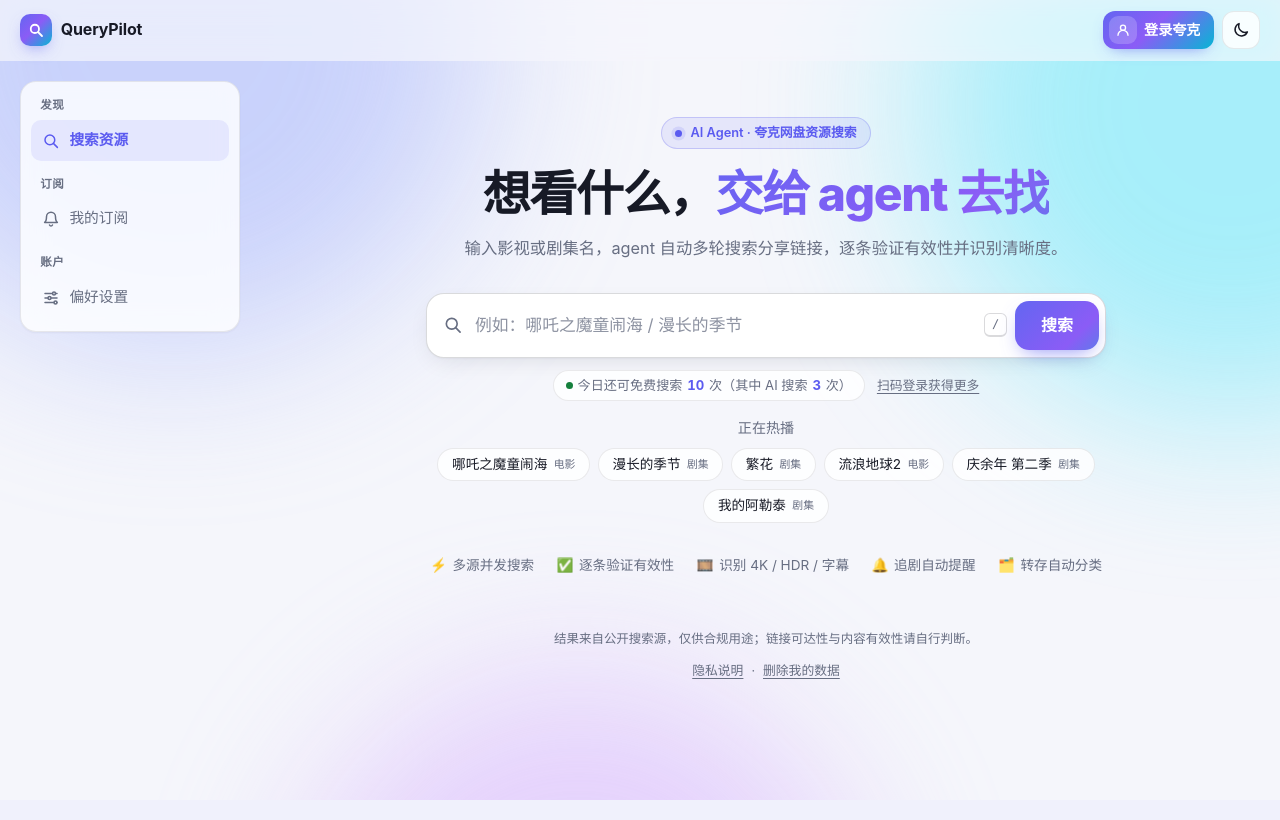
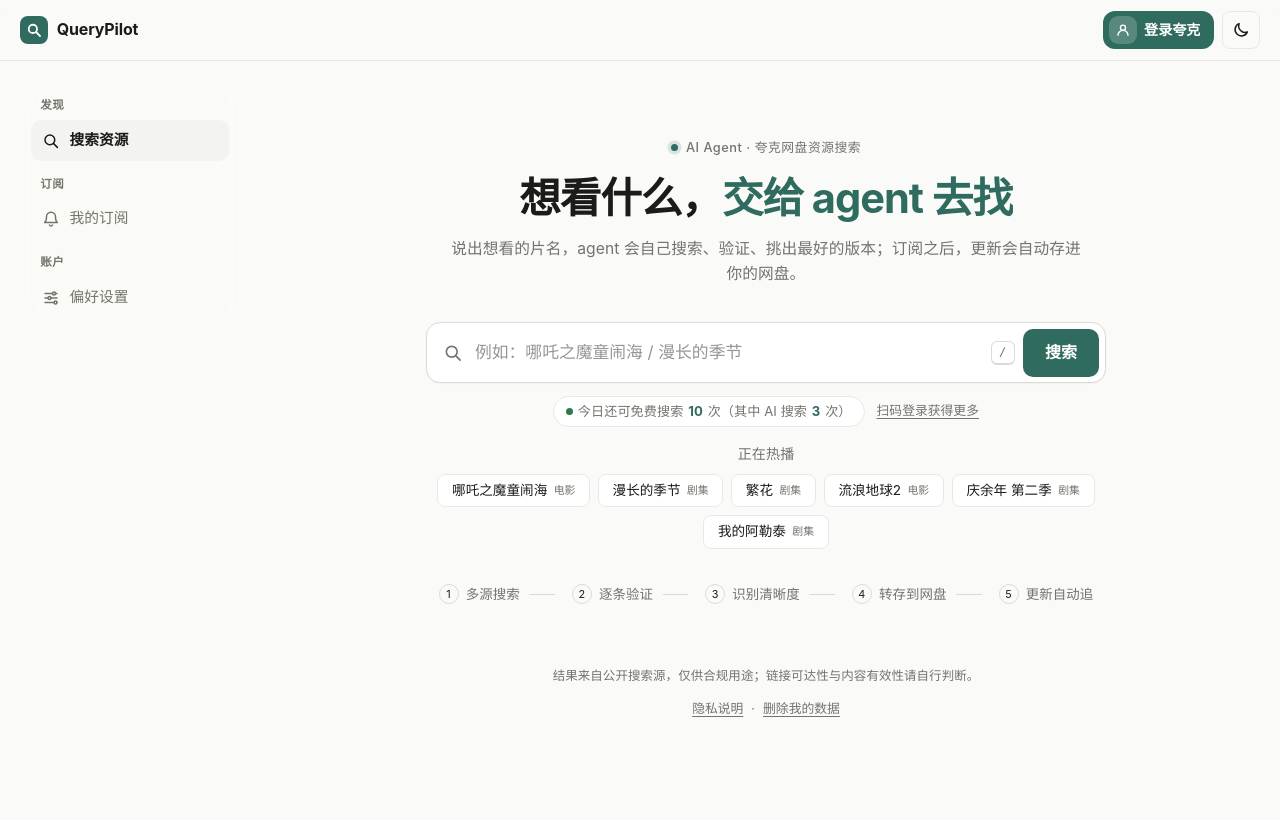
Before and after one commit to czczccc/QueryPilot, a FastAPI app: page / in a window 1280 px wide. Run offline with FastAPI, Linux system fonts and the light colour scheme; data that the repository does not hold is empty.

Commit message:
前端视觉重设计：安静的工作台风格 (#87)
* style(ui): 重设计为安静的工作台风格（中性色、松绿强调、细线分层、首页 agent 流程）

Co-Authored-By: Claude Opus 5.5 (1M context) <noreply@anthropic.com>
Claude-Session: https://claude.ai/code/session_01UfZewbN76DoQwtKbXsnJtj

* style(ui): 手机端流程换行、去掉登录按钮阴影

Co-Authored-By: Claude Opus 5.5 (1M context) <noreply@anthropic.com>
Claude-Session: https://claude.ai/code/session_01UfZewbN76DoQwtKbXsnJtj

* style(ui): 手机底部导航保留底色

Co-Authored-By: Claude Opus 5.5 (1M context) <noreply@anthropic.com>
Claude-Session: https://claude.ai/code/session_01UfZewbN76DoQwtKbXsnJtj

---------

Co-authored-by: Claude <noreply@anthropic.com>

```diff
--- a/app/static/styles.css
+++ b/app/static/styles.css
@@ -1,95 +1,100 @@
 /* ================= 设计变量（浅色为默认，深色见下方） ================= */
 :root {
-  --bg: #f5f6fb;
-  --surface: rgba(255, 255, 255, 0.82);
+  --bg: #fafaf8;
+  --surface: #ffffff;
   --surface-solid: #ffffff;
-  --surface-2: #f1f3f9;
-  --text: #171a26;
-  --muted: #676e82;
-  --border: rgba(23, 26, 38, 0.09);
-  --border-strong: rgba(23, 26, 38, 0.16);
-  --accent: #5b5bf0;
-  --accent-soft: rgba(91, 91, 240, 0.1);
-  --accent-line: rgba(91, 91, 240, 0.25);
-  --grad: linear-gradient(135deg, #6366f1 0%, #8b5cf6 45%, #06b6d4 100%);
-  --ok: #15803d;
-  --ok-soft: rgba(22, 163, 74, 0.12);
-  --warn: #b45309;
-  --warn-soft: rgba(245, 158, 11, 0.14);
-  --danger: #dc2626;
-  --danger-soft: rgba(239, 68, 68, 0.11);
-  --info: #1d4ed8;
-  --info-soft: rgba(59, 130, 246, 0.12);
-  --neutral-soft: rgba(100, 116, 139, 0.12);
-  --topbar-bg: rgba(245, 246, 251, 0.72);
-  --shadow-sm: 0 1px 2px rgba(16, 24, 40, 0.05);
-  --shadow: 0 1px 2px rgba(16, 24, 40, 0.04), 0 8px 24px -8px rgba(16, 24, 40, 0.12);
-  --shadow-lg: 0 20px 48px -16px rgba(40, 40, 120, 0.28);
-  --ring: 0 0 0 4px rgba(91, 91, 240, 0.18);
-  --radius: 16px;
-  --blob-opacity: 0.55;
+  --surface-2: #f3f3f0;
+  --text: #1b1b19;
+  --muted: #74736d;
+  --border: #e9e8e3;
+  --border-strong: #dcdad4;
+  --accent: #2f6b5e;
+  --accent-soft: rgba(47, 107, 94, 0.08);
+  --accent-line: rgba(47, 107, 94, 0.28);
+  --grad: #2f6b5e;
+  --ok: #2f7a4f;
+  --ok-soft: rgba(47, 122, 79, 0.09);
+  --warn: #9a6516;
+  --warn-soft: rgba(176, 124, 34, 0.1);
+  --danger: #b4403a;
+  --danger-soft: rgba(180, 64, 58, 0.08);
+  --info: #3d5f8c;
+  --info-soft: rgba(61, 95, 140, 0.08);
+  --neutral-soft: rgba(116, 115, 109, 0.1);
+  --topbar-bg: rgba(250, 250, 248, 0.86);
+  --shadow-sm: 0 1px 2px rgba(27, 27, 25, 0.04);
+  --shadow: 0 1px 2px rgba(27, 27, 25, 0.04);
+  --shadow-lg: 0 12px 32px -12px rgba(27, 27, 25, 0.18);
+  --ring: 0 0 0 3px rgba(47, 107, 94, 0.14);
+  --radius: 12px;
+  --blob-opacity: 0;
   --ease: cubic-bezier(0.22, 1, 0.36, 1);
+  --on-accent: #ffffff;
   color-scheme: light;
 }
 
 @media (prefers-color-scheme: dark) {
   :root:not([data-theme="light"]) {
-    --bg: #0b0d14;
-    --surface: rgba(22, 25, 38, 0.78);
-    --surface-solid: #161926;
-    --surface-2: #1c2030;
-    --text: #e8eaf3;
-    --muted: #9198ad;
-    --border: rgba(255, 255, 255, 0.08);
-    --border-strong: rgba(255, 255, 255, 0.16);
-    --accent: #8b8cff;
-    --accent-soft: rgba(139, 140, 255, 0.14);
-    --accent-line: rgba(139, 140, 255, 0.3);
-    --ok: #4ade80;
-    --ok-soft: rgba(74, 222, 128, 0.13);
-    --warn: #fbbf24;
-    --warn-soft: rgba(251, 191, 36, 0.13);
-    --danger: #f87171;
-    --danger-soft: rgba(248, 113, 113, 0.13);
-    --info: #93c5fd;
-    --info-soft: rgba(96, 165, 250, 0.14);
-    --neutral-soft: rgba(148, 163, 184, 0.14);
-    --topbar-bg: rgba(11, 13, 20, 0.7);
-    --shadow: 0 1px 2px rgba(0, 0, 0, 0.3), 0 8px 24px -8px rgba(0, 0, 0, 0.5);
-    --shadow-lg: 0 20px 48px -16px rgba(0, 0, 0, 0.6);
-    --ring: 0 0 0 4px rgba(139, 140, 255, 0.25);
-    --blob-opacity: 0.3;
+    --bg: #161615;
+    --surface: #1c1c1b;
+    --surface-solid: #1f1f1d;
+    --surface-2: #252523;
+    --text: #ecebe6;
+    --muted: #9c9a93;
+    --border: #2c2b29;
+    --border-strong: #3a3936;
+    --accent: #8cc5b3;
+    --accent-soft: rgba(140, 197, 179, 0.1);
+    --accent-line: rgba(140, 197, 179, 0.3);
+    --grad: #8cc5b3;
+    --ok: #86c79b;
+    --ok-soft: rgba(134, 199, 155, 0.11);
+    --warn: #d9b16a;
+    --warn-soft: rgba(217, 177, 106, 0.11);
+    --danger: #e08a82;
+    --danger-soft: rgba(224, 138, 130, 0.11);
+    --info: #9bb6da;
+    --info-soft: rgba(155, 182, 218, 0.11);
+    --neutral-soft: rgba(156, 154, 147, 0.12);
+    --topbar-bg: rgba(22, 22, 21, 0.86);
+    --shadow: 0 1px 2px rgba(0, 0, 0, 0.3);
+    --shadow-lg: 0 16px 40px -12px rgba(0, 0, 0, 0.6);
+    --ring: 0 0 0 3px rgba(140, 197, 179, 0.18);
+    --blob-opacity: 0;
+    --on-accent: #12211d;
     color-scheme: dark;
   }
 }
 
 :root[data-theme="dark"] {
-  --bg: #0b0d14;
-  --surface: rgba(22, 25, 38, 0.78);
-  --surface-solid: #161926;
-  --surface-2: #1c2030;
-  --text: #e8eaf3;
-  --muted: #9198ad;
-  --border: rgba(255, 255, 255, 0.08);
-  --border-strong: rgba(255, 255, 255, 0.16);
-  --accent: #8b8cff;
-  --accent-soft: rgba(139, 140, 255, 0.14);
-  --accent-line: rgba(139, 140, 255, 0.3);
-  --ok: #4ade80;
-  --ok-soft: rgba(74, 222, 128, 0.13);
-  --warn: #fbbf24;
-  --warn-soft: rgba(251, 191, 36, 0.13);
-  --danger: #f87171;
-  --danger-soft: rgba(248, 113, 113, 0.13);
-  --info: #93c5fd;
-  --info-soft: rgba(96, 165, 250, 0.14);
-  --neutral-soft: rgba(148, 163, 184, 0.14);
-  --topbar-bg: rgba(11, 13, 20, 0.7);
-  --shadow: 0 1px 2px rgba(0, 0, 0, 0.3), 0 8px 24px -8px rgba(0, 0, 0, 0.5);
-  --shadow-lg: 0 20px 48px -16px rgba(0, 0, 0, 0.6);
-  --ring: 0 0 0 4px rgba(139, 140, 255, 0.25);
-  --blob-opacity: 0.3;
-  color-scheme: dark;
+    --bg: #161615;
+    --surface: #1c1c1b;
+    --surface-solid: #1f1f1d;
+    --surface-2: #252523;
+    --text: #ecebe6;
+    --muted: #9c9a93;
+    --border: #2c2b29;
+    --border-strong: #3a3936;
+    --accent: #8cc5b3;
+    --accent-soft: rgba(140, 197, 179, 0.1);
+    --accent-line: rgba(140, 197, 179, 0.3);
+    --grad: #8cc5b3;
+    --ok: #86c79b;
+    --ok-soft: rgba(134, 199, 155, 0.11);
+    --warn: #d9b16a;
+    --warn-soft: rgba(217, 177, 106, 0.11);
+    --danger: #e08a82;
+    --danger-soft: rgba(224, 138, 130, 0.11);
+    --info: #9bb6da;
+    --info-soft: rgba(155, 182, 218, 0.11);
+    --neutral-soft: rgba(156, 154, 147, 0.12);
+    --topbar-bg: rgba(22, 22, 21, 0.86);
+    --shadow: 0 1px 2px rgba(0, 0, 0, 0.3);
+    --shadow-lg: 0 16px 40px -12px rgba(0, 0, 0, 0.6);
+    --ring: 0 0 0 3px rgba(140, 197, 179, 0.18);
+    --blob-opacity: 0;
+    --on-accent: #12211d;
+    color-scheme: dark;
 }
 
 /* ================= 基础 ================= */
@@ -180,7 +185,7 @@ body.scrolled .topbar { border-bottom-color: var(--border); }
   width: 32px;
   height: 32px;
   border-radius: 10px;
-  color: #fff;
+  color: var(--on-accent);
   background: var(--grad);
   box-shadow: 0 6px 16px -6px rgba(99, 102, 241, 0.7);
   transition: transform 0.4s var(--ease);
@@ -371,7 +376,7 @@ body.scrolled .topbar { border-bottom-color: var(--border); }
   flex: none;
   padding: 0.75rem 1.6rem;
   font-weight: 600;
-  color: #fff;
+  color: var(--on-accent);
   background: var(--grad);
   background-size: 160% 160%;
   border: none;
@@ -391,7 +396,7 @@ body.scrolled .topbar { border-bottom-color: var(--border); }
   width: 16px;
   height: 16px;
   border: 2px solid rgba(255, 255, 255, 0.4);
-  border-top-color: #fff;
+  border-top-color: var(--on-accent);
   border-radius: 50%;
   animation: spin 0.8s linear infinite;
 }
@@ -510,7 +515,7 @@ body.searched .hero .features { display: none; }
   padding: 0.05rem 0.5rem;
   border-radius: 999px;
   background: var(--danger);
-  color: #fff;
+  color: var(--on-accent);
   font-size: 0.72rem;
   font-weight: 600;
   animation: pop 0.4s var(--ease);
@@ -1284,7 +1289,7 @@ body.searched .hero .memory-stats { display: none; }
   padding: 0 0.85rem 0 0.35rem;
   font-size: 0.88rem;
   font-weight: 600;
-  color: #fff;
+  color: var(--on-accent);
   background: var(--grad);
   border: none;
   border-radius: 12px;
@@ -1318,7 +1323,7 @@ body.searched .hero .memory-stats { display: none; }
   font-weight: 500;
 }
 
-.account.logged-in .account-avatar { color: #fff; background: var(--grad); }
+.account.logged-in .account-avatar { color: var(--on-accent); background: var(--grad); }
 
 .account.logged-in .account-btn::after {
   content: "";
@@ -1441,7 +1446,7 @@ body.searched .hero .memory-stats { display: none; }
   height: 20px;
   font-size: 0.75rem;
   font-weight: 700;
-  color: #fff;
+  color: var(--on-accent);
   background: var(--warn);
   border-radius: 50%;
 }
@@ -1626,7 +1631,7 @@ body.searched .hero .memory-stats { display: none; }
   background: var(--surface-2); box-shadow: var(--shadow-sm);
 }
 .poster img { width: 100%; height: 100%; object-fit: cover; }
-.poster.no-img { color: #fff; font-weight: 700; font-size: 1.1rem; background: var(--grad); opacity: 0.85; }
+.poster.no-img { color: var(--on-accent); font-weight: 700; font-size: 1.1rem; background: var(--grad); opacity: 0.85; }
 .poster.small { width: 40px; font-size: 0.9rem; }
 
 .badge.state-ok { color: var(--ok); background: var(--ok-soft); }
@@ -2023,7 +2028,7 @@ body.searched .hero .memory-stats { display: none; }
   padding: 0 0.35rem;
   border-radius: 999px;
   background: var(--danger);
-  color: #fff;
+  color: var(--on-accent);
   font-size: 0.7rem;
   font-weight: 600;
   line-height: 1.25rem;
@@ -2175,3 +2180,81 @@ body[data-view="subs"] .workspace, body[data-view="settings"] .settings-card {
 .result-card.reported { opacity: 0.7; }
 
 .sub-check { display: block; font-size: 0.78rem; color: var(--muted); }
+
+/* ================= 设计语言 v2：安静的工作台 =================
+   柔和中性底色 + 一个松绿强调色；层级靠留白和细线，不靠阴影和渐变。 */
+.bg-decor, .blob { display: none; }
+body { font-feature-settings: "tnum" 0; letter-spacing: 0.005em; }
+.topbar { backdrop-filter: blur(10px); -webkit-backdrop-filter: blur(10px); border-bottom-color: var(--border); }
+.logo { box-shadow: none; border-radius: 8px; width: 28px; height: 28px; }
+.brand:hover .logo { transform: none; }
+.icon-btn { border-radius: 8px; background: transparent; }
+.icon-btn:hover { transform: none; background: var(--surface-2); }
+
+.hero { padding: 4.5rem 0 2rem; }
+.eyebrow { background: transparent; border: none; padding: 0; color: var(--muted); font-weight: 500; letter-spacing: 0.04em; }
+.pulse-dot { background: var(--accent); }
+.hero h1 { font-weight: 650; letter-spacing: -0.025em; font-size: clamp(1.8rem, 4.6vw, 2.6rem); }
+.grad-text { animation: none; }
+.tagline { font-size: 0.98rem; margin-bottom: 2.25rem; }
+.hero > * { animation-duration: 0.5s; }
+
+.search-box { border-radius: 14px; border-color: var(--border-strong); box-shadow: var(--shadow-sm); padding: 0.35rem 0.35rem 0.35rem 1rem; }
+.search-box::before { display: none; }
+.search-box:focus-within { transform: none; box-shadow: var(--ring); border-color: var(--accent-line); }
+.primary-btn { border-radius: 10px; box-shadow: none; background: var(--accent); padding: 0.7rem 1.4rem; font-weight: 600; }
+.primary-btn:hover { transform: none; box-shadow: none; filter: brightness(1.08); }
+.primary-btn.small { border-radius: 8px; }
+.secondary-btn { border-radius: 8px; background: transparent; border-color: var(--border-strong); }
+.secondary-btn:hover:not(:disabled) { transform: none; background: var(--surface-2); color: var(--text); border-color: var(--border-strong); }
+.ghost-btn:hover { background: var(--surface-2); }
+.features { opacity: 0.85; }
+.examples-list button, .examples .chip { border-radius: 8px; }
+
+/* 卡片：一条细线就够，不叠阴影 */
+.card, .result-card, .sub-item, .note-card, .subscribe-box, .stat, .sidenav, .notif-box {
+  box-shadow: none !important;
+}
+.card { border-radius: var(--radius); border-color: var(--border); background: var(--surface); }
+.result-card { border-radius: var(--radius); background: var(--surface); }
+.result-card:hover { transform: none; border-color: var(--border-strong); }
+.result-card::before { width: 2px; }
+.badge { border-radius: 6px; font-weight: 500; }
+.stat { border-radius: 8px; background: transparent; }
+
+/* Agent 工作流：像一份执行记录，每步一行，工具名等宽显示 */
+.agent-panel { border-color: var(--border); }
+.agent-avatar { background: var(--accent-soft) !important; color: var(--accent) !important; border-radius: 8px; }
+.agent-panel.running .agent-avatar { animation: none; }
+.progress-bar span, .agent-panel .progress-bar > * { background: var(--accent); }
+.agent-steps li::before { background: var(--border-strong); width: 1px; }
+.agent-steps li::after { border-width: 1.5px; }
+.agent-steps .step-tool {
+  font-family: ui-monospace, "SF Mono", "JetBrains Mono", Consolas, monospace;
+  font-size: 0.74rem; font-weight: 500; color: var(--accent); background: var(--accent-soft); border-radius: 5px;
+}
+.agent-steps .thought { border-left: 2px solid var(--border-strong); background: transparent; font-style: normal; }
+
+/* 侧栏和工作区：侧栏融进底色，选中项只用浅底 */
+.sidenav { background: transparent; border-color: transparent; }
+.sidenav a[aria-current="page"], .sidenav .active { background: var(--surface-2) !important; color: var(--text) !important; }
+body[data-view="subs"] .workspace, body[data-view="settings"] .workspace { background: transparent; }
+.meter { background: var(--surface-2); height: 4px; }
+.meter-fill { background: var(--accent); }
+.poster.no-img { opacity: 1; background: var(--surface-2); color: var(--muted); }
+.subscribe-box.is-empty { background: transparent; }
+dialog, .sub-dialog, .qr-dialog { border-radius: 14px; border: 1px solid var(--border); }
+.sub-dialog::backdrop, .qr-dialog::backdrop { background: rgba(20, 20, 18, 0.35); backdrop-filter: none; }
+.switch-track { background: var(--border-strong); }
+
+/* 首页的 agent 流程：五步一行，步骤之间一条细线 */
+.features.flow { list-style: none; padding: 0; margin: 2.25rem auto 0; display: flex; flex-wrap: wrap; justify-content: center; gap: 0.35rem 0; font-size: 0.84rem; color: var(--muted); counter-reset: none; }
+.features.flow li { display: inline-flex; align-items: center; gap: 0.45rem; }
+.features.flow li + li::before { content: ""; width: 1.6rem; height: 1px; background: var(--border-strong); margin: 0 0.6rem; }
+.flow-n { display: inline-grid; place-items: center; width: 1.25rem; height: 1.25rem; border-radius: 50%; border: 1px solid var(--border-strong); font-size: 0.68rem; font-variant-numeric: tabular-nums; color: var(--text); }
+@media (max-width: 560px) { .features.flow li + li::before { display: none; } .features.flow { gap: 0.5rem 1rem; font-size: 0.8rem; } }
+.account-btn, .account-btn * { box-shadow: none !important; }
+
+/* 统计：数字带语义色，底色保持中性 */
+.ss-cell { background: transparent !important; border: 1px solid var(--border); }
+@media (max-width: 860px) { .sidenav { background: var(--topbar-bg); border-top: 1px solid var(--border); backdrop-filter: blur(10px); -webkit-backdrop-filter: blur(10px); } }
--- a/app/templates/index.html
+++ b/app/templates/index.html
@@ -84,7 +84,7 @@
     <section class="hero" aria-label="搜索输入">
       <p class="eyebrow"><span class="pulse-dot" aria-hidden="true"></span>AI Agent · 夸克网盘资源搜索</p>
       <h1>想看什么，<span class="grad-text">交给 agent 去找</span></h1>
-      <p class="tagline">输入影视或剧集名，agent 自动多轮搜索分享链接，逐条验证有效性并识别清晰度。</p>
+      <p class="tagline">说出想看的片名，agent 会自己搜索、验证、挑出最好的版本；订阅之后，更新会自动存进你的网盘。</p>
 
       <div id="ban-banner" class="ban-banner" role="alert" hidden></div>
       <form id="search-form" class="search-form" novalidate>
@@ -113,13 +113,13 @@
         </div>
       </form>
 
-      <ul class="features" aria-label="功能">
-        <li><span class="f-ico" aria-hidden="true">⚡</span>多源并发搜索</li>
-        <li><span class="f-ico" aria-hidden="true">✅</span>逐条验证有效性</li>
-        <li><span class="f-ico" aria-hidden="true">🎞️</span>识别 4K / HDR / 字幕</li>
-        <li><span class="f-ico" aria-hidden="true">🔔</span>追剧自动提醒</li>
-        <li><span class="f-ico" aria-hidden="true">🗂️</span>转存自动分类</li>
-      </ul>
+      <ol class="features flow" aria-label="agent 的工作流程">
+        <li><span class="flow-n">1</span>多源搜索</li>
+        <li><span class="flow-n">2</span>逐条验证</li>
+        <li><span class="flow-n">3</span>识别清晰度</li>
+        <li><span class="flow-n">4</span>转存到网盘</li>
+        <li><span class="flow-n">5</span>更新自动追</li>
+      </ol>
       <p id="memory-stats" class="memory-stats" hidden></p>
     </section>
 
```
